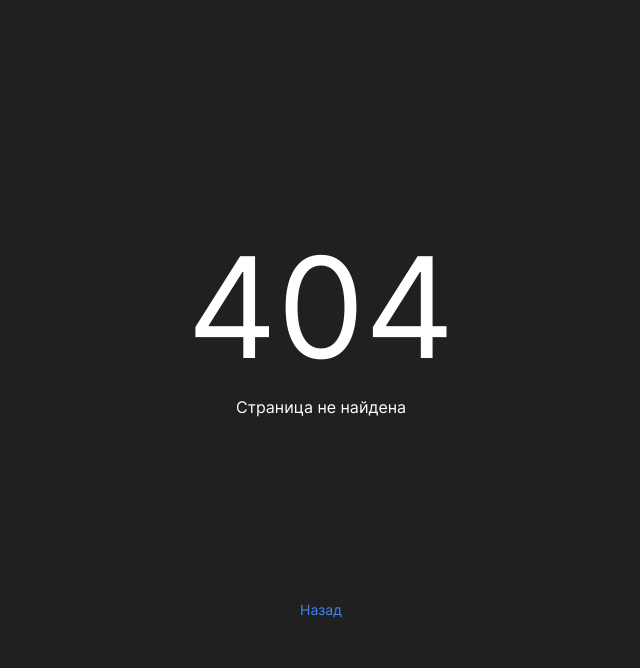
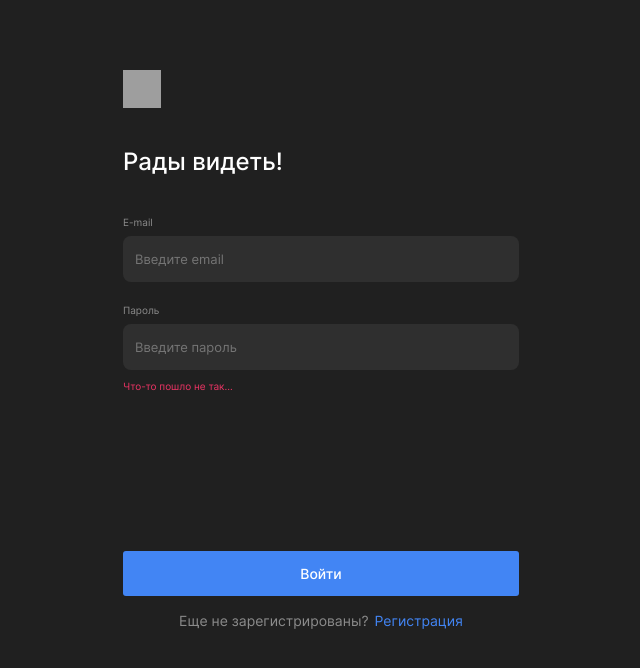
Before and after one commit to AnastasiaBelova00/movies-explorer-frontend, a React (Create React App) app: page /signin in a window 1280 px wide. Before the commit this address had no page. Shown: the top 668 px of the page, without its empty margins (319-959 px from the left). Built offline with nearby package versions, Linux system fonts and the light colour scheme; grey boxes are pictures that could not be loaded.

Commit message:
логин/регистрация

```diff
--- a/src/components/App/App.js
+++ b/src/components/App/App.js
@@ -7,6 +7,7 @@ import NotFound from "../NotFound/NotFound";
 import Header from "../Header/Header";
 import Footer from "../Footer/Footer";
 import Register from "../Register/Register";
+import Login from "../Login/Login";
 
 function App() {
   const [loggedIn, setLoggedIn] = useState(false);
@@ -18,6 +19,7 @@ function App() {
           <Route path="/" element={<Main />} />
           <Route path="/profile" element={<Profile />} />
           <Route path="/signup" element={<Register />} />
+          <Route path="/signin" element={<Login />} />
           <Route path="/*" element={<NotFound />} />
         </Routes>
         <Footer />
--- a/src/components/Input/Input.css
+++ b/src/components/Input/Input.css
@@ -20,6 +20,7 @@
   background: #2f2f2f;
   border: none;
   height: 46px;
+  padding-left: 12px;
 }
 
 .input__input:last-of-type {
--- /dev/null
+++ b/src/components/Login/Login.js
@@ -0,0 +1,34 @@
+import "./Login.css";
+import Form from "../Form/Form";
+import Input from "../Input/Input";
+
+export default function Login() {
+  return (
+    <>
+      <div className="login">
+        <Form
+          title="Рады видеть!"
+          submit="Войти"
+          question="Еще не зарегистрированы?"
+          to="/signup"
+          linkText="Регистрация"
+        >
+          <Input
+            lable="E-mail"
+            type="text"
+            name="email"
+            id="email"
+            placeholder="Введите email"
+          />
+          <Input
+            lable="Пароль"
+            type="text"
+            name="password"
+            id="password"
+            placeholder="Введите пароль"
+          />
+        </Form>
+      </div>
+    </>
+  );
+}
```
Also changed, not shown: src/components/Login/Login.css (added).
